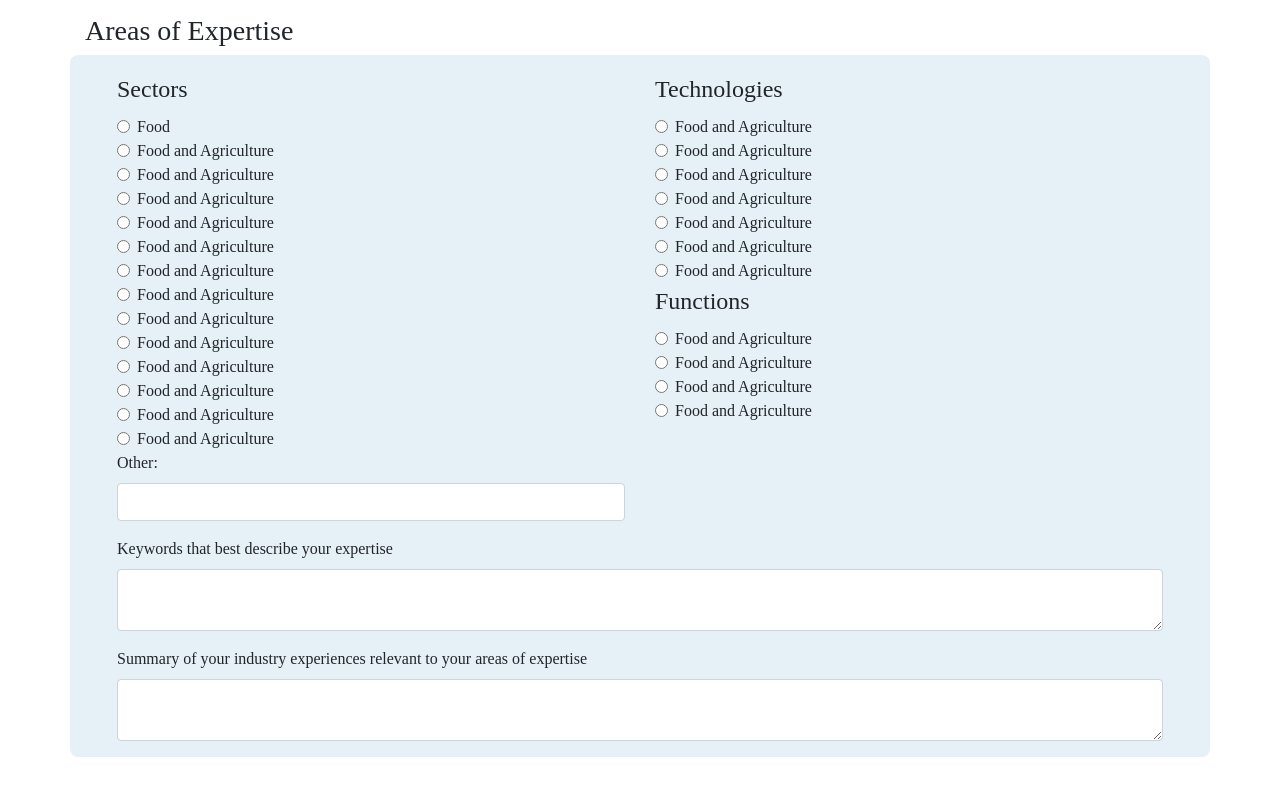
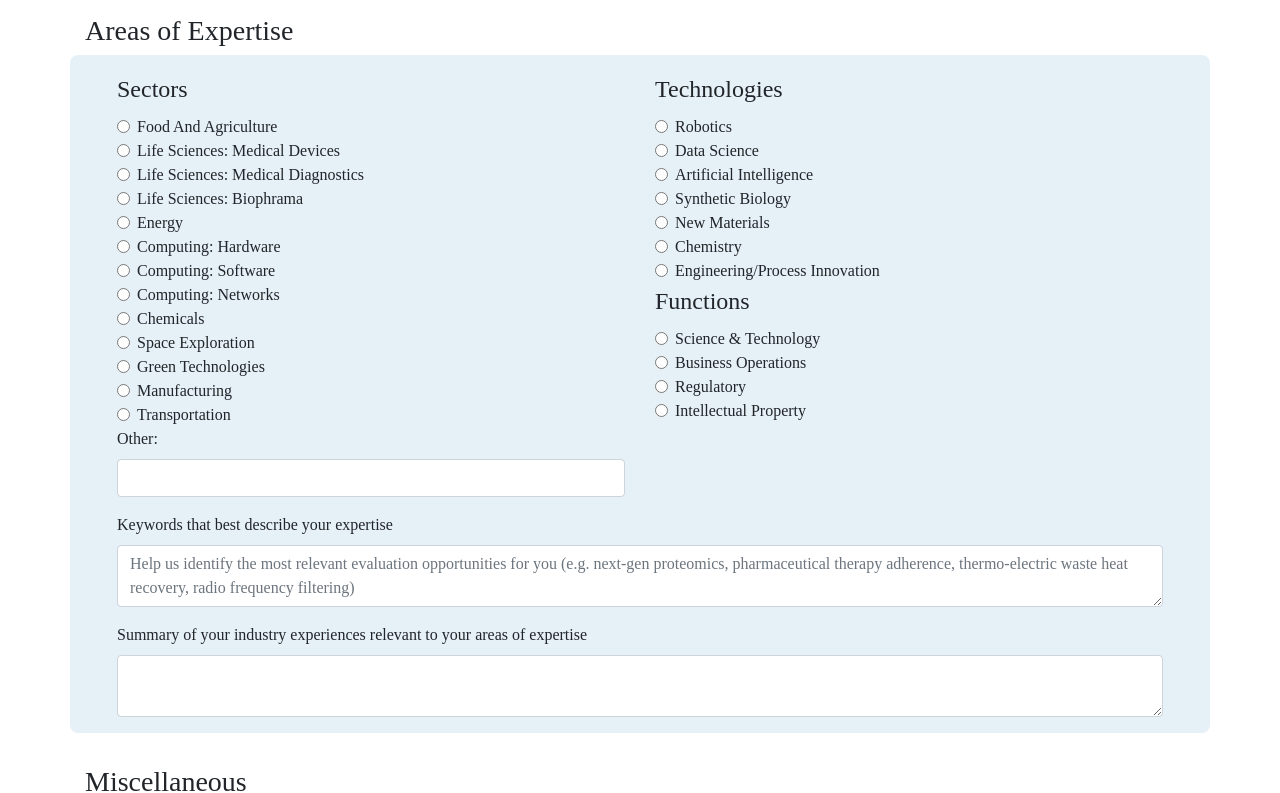
Before and after one commit to Abedfordhart/px-signupform, a React (Create React App) app: page / in a window 1280 px wide. Shown: the part 649-1442 px from the top of the page. Built offline with nearby package versions, Linux system fonts and the light colour scheme.

Commit message:
Add dynamic render for appropriate fields & onChange handler for basic info

```diff
--- a/src/App.js
+++ b/src/App.js
@@ -8,13 +8,87 @@ import ExpertProfileMisc from './components/ExpertProfileMisc/ExpertProfileMisc.
 import CustomButton from './components/Button/Button.js';
 
 class App extends Component {
+
+  state = {
+    basicsFormData: {
+      'Organization': '',
+      'Institutional/Company Bio Link': '',
+      'Department': '',
+      'ResearchGate Profile Link': '',
+      'Title': '',
+      'Academia.edu Profile Link': '',
+    },
+    basicsFormData2: {
+      'oneSentenceBio': '',
+      'summaryOfBackground': ''
+    },
+    sectors: {
+      'Food And Agriculture': false,
+      'Life Sciences: Medical Devices': false,
+      'Life Sciences: Medical Diagnostics': false,
+      'Life Sciences: Biophrama': false,
+      'Energy': false,
+      'Computing: Hardware': false,
+      'Computing: Software': false,
+      'Computing: Networks': false,
+      'Chemicals': false,
+      'Space Exploration': false,
+      'Green Technologies': false,
+      'Manufacturing': false,
+      'Transportation': false
+    },
+    technologies: {
+      'Robotics': false,
+      'Data Science': false,
+      'Artificial Intelligence': false,
+      'Synthetic Biology': false,
+      'New Materials': false,
+      'Chemistry': false,
+      'Engineering/Process Innovation': false
+    },
+    functions: {
+      'Science & Technology': false,
+      'Business Operations': false,
+      'Regulatory': false,
+      'Intellectual Property': false
+    },
+    otherAreas: '',
+    keywordExpertise: '',
+    summaryOfExperience: '',
+    'yes': false,
+    'no': false,
+    'hearAboutUs': ''
+  }
+
+  handleInputChange = this.handleInputChange.bind(this);
+  isChecked = this.isChecked.bind(this)
+
+  handleInputChange(changingState, event) {
+    const {name, value} = event.target;
+    this.setState({
+      [changingState]: {...this.state[changingState], [name]: value}
+    });
+    console.log(changingState)
+  }
+
+  isChecked(event){
+    const {name, value} = event.target
+    console.log(name, value)
+  }
+
   render() {
     return (
       <div className="App">
         <Navbar/>
-        <ExpertProfileBasics/>
-        <ExpertProfileExpertise/>
-        <ExpertProfileMisc/>
+        <ExpertProfileBasics basicsFormData={this.state} handleInputChange={this.handleInputChange}/>
+        <ExpertProfileExpertise
+          handleInputChange={this.handleInputChange}
+          sectors={this.state.sectors}
+          technologies={this.state.technologies}
+          functions={this.state.functions}
+          isChecked={this.isChecked}
+        />
+        <ExpertProfileMisc handleInputChange={this.handleInputChange}/>
         <CustomButton/>
       </div>
     );
--- a/src/components/ExpertProfileBasics/ExpertProfileBasics.js
+++ b/src/components/ExpertProfileBasics/ExpertProfileBasics.js
@@ -1,61 +1,50 @@
-import React, { Component } from 'react';
+import React from 'react';
 import {Container, Row, Col, FormGroup, Input } from 'reactstrap';
 import './ExpertProfileBasics.css';
 
-class ExpertProfileBasics extends Component {
-  render() {
-    return (
+const ExpertProfileBasics = props => (
       <div>
         <Container className="personal-info">
           <Row>
             <Col xs="12">
               <h3>Basics</h3>
             </Col>
-            <Col xs="6">
+              {Object.keys(props.basicsFormData.basicsFormData).map((item, i) => {
+                return (
+                  <Col xs="6" key={i}>
+                    <FormGroup>
+                      <Input
+                        type="text"
+                        name={item}
+                        onChange={(event)=>props.handleInputChange(Object.keys(props)[0], event)}
+                        placeholder={item}
+                      />
+                    </FormGroup>
+                  </Col>
+                )
+              })}
+            <Col xs="12">
               <FormGroup>
-                <Input type="org" name="org" id="exampleorg" placeholder="Organization" />
-              </FormGroup>
-            </Col>
-            <Col xs="6">
-              <FormGroup>
-                <Input type="instituion" name="institution" id="exampleinstitution" placeholder="Institutional/Company Bio Link" />
-              </FormGroup>
-            </Col>
-            <Col xs="6">
-              <FormGroup>
-                <Input type="department" name="department" id="exampledepartment" placeholder="Department" />
-              </FormGroup>
-            </Col>
-            <Col xs="6">
-              <FormGroup>
-                <Input type="reasearchgate" name="reasearchgate" id="exampleresearchgate" placeholder="ResearchGate Profile Link" />
-              </FormGroup>
-            </Col>
-            <Col xs="6">
-              <FormGroup>
-                <Input type="title" name="title" id="exampletitle" placeholder="Title" />
-              </FormGroup>
-            </Col>
-            <Col xs="6">
-              <FormGroup>
-                <Input type="academia" name="academia" id="exampleacademia" placeholder="Academia.edu Profile Link" />
+                <Input type="text"
+                  name="oneSentenceBio"
+                  onChange={(event)=>props.handleInputChange(Object.keys(props.basicsFormData)[1], event)}
+                  placeholder="One-sentence evaluator bio we can share with startups and investors"
+                />
               </FormGroup>
             </Col>
             <Col xs="12">
               <FormGroup>
-                <Input type="evalbio" name="evalbio" id="exampleevalbio" placeholder="One-sentence evaluator bio we can share with startups and investors" />
-              </FormGroup>
-            </Col>
-            <Col xs="12">
-              <FormGroup>
-                <Input type="textarea" name="academia" id="exampleacademia" placeholder="Summary of your academic background (including university affiliations, degrees attained, research experiences and publications)" />
+                <Input
+                  type="textarea"
+                  name="summaryOfBackground"
+                  onChange={(event)=>props.handleInputChange(Object.keys(props.basicsFormData)[1], event)}
+                  placeholder="Summary of your academic background (including university affiliations, degrees attained, research experiences and publications)"
+                />
               </FormGroup>
             </Col>
           </Row>
         </Container>
       </div>
     );
-  }
-}
 
 export default ExpertProfileBasics;
--- a/src/components/ExpertProfileExpertise/ExpertProfileExpertise.js
+++ b/src/components/ExpertProfileExpertise/ExpertProfileExpertise.js
@@ -1,10 +1,8 @@
-import React, { Component } from 'react';
+import React from 'react';
 import {Container, Row, Col, FormGroup, Input, Label } from 'reactstrap';
 import './ExpertProfileExpertise.css';
 
-class ExpertProfileExpertise extends Component {
-  render() {
-    return (
+const ExpertProfileExpertise = props => (
       <div>
         <Container className="expertise-info">
             <h3>Areas of Expertise</h3>
@@ -12,75 +10,14 @@ class ExpertProfileExpertise extends Component {
               <Col md="6">
               <legend align="left">Sectors</legend>
                <FormGroup check>
-                   <Label check>
-                     <Input type="radio" name="radio1" />{' '}
-                      Food
-                   </Label>
-
-                   <Label check>
-                     <Input type="radio" name="radio1" />{' '}
-                      Food and Agriculture
-                   </Label>
-
-                   <Label check>
-                     <Input type="radio" name="radio1" />{' '}
-                      Food and Agriculture
-                   </Label>
-
-                   <Label check>
-                     <Input type="radio" name="radio1" />{' '}
-                      Food and Agriculture
-                   </Label>
-
-                   <Label check>
-                     <Input type="radio" name="radio1" />{' '}
-                      Food and Agriculture
-                   </Label>
-
-                   <Label check>
-                     <Input type="radio" name="radio1" />{' '}
-                      Food and Agriculture
-                   </Label>
-
-                   <Label check>
-                     <Input type="radio" name="radio1" />{' '}
-                      Food and Agriculture
-                   </Label>
-
-                   <Label check>
-                     <Input type="radio" name="radio1" />{' '}
-                      Food and Agriculture
-                   </Label>
-
-                   <Label check>
-                     <Input type="radio" name="radio1" />{' '}
-                      Food and Agriculture
-                   </Label>
-
-                   <Label check>
-                     <Input type="radio" name="radio1" />{' '}
-                      Food and Agriculture
-                   </Label>
-
-                   <Label check>
-                     <Input type="radio" name="radio1" />{' '}
-                      Food and Agriculture
-                   </Label>
-
-                   <Label check>
-                     <Input type="radio" name="radio1" />{' '}
-                      Food and Agriculture
-                   </Label>
-
-                   <Label check>
-                     <Input type="radio" name="radio1" />{' '}
-                      Food and Agriculture
-                   </Label>
-
-                   <Label check>
-                     <Input type="radio" name="radio1" />{' '}
-                      Food and Agriculture
-                   </Label>
+                 {Object.keys(props.sectors).map((item, i) => {
+                  return (
+                    <Label check key={i}>
+                      <Input type="radio" name={item} />{' '}
+                        {item}
+                    </Label>
+                  )
+                 })}
                </FormGroup>
                <FormGroup>
                 <Label for="other">Other:</Label>
@@ -90,68 +27,31 @@ class ExpertProfileExpertise extends Component {
              <Col md="6">
                <legend align="left">Technologies</legend>
                <FormGroup check>
-                   <Label check>
-                     <Input type="radio" name="radio1" />{' '}
-                      Food and Agriculture
-                   </Label>
-
-                   <Label check>
-                     <Input type="radio" name="radio1" />{' '}
-                      Food and Agriculture
-                   </Label>
-
-                   <Label check>
-                     <Input type="radio" name="radio1" />{' '}
-                      Food and Agriculture
-                   </Label>
-
-                   <Label check>
-                     <Input type="radio" name="radio1" />{' '}
-                      Food and Agriculture
-                   </Label>
-
-                   <Label check>
-                     <Input type="radio" name="radio1" />{' '}
-                      Food and Agriculture
-                   </Label>
-
-                   <Label check>
-                     <Input type="radio" name="radio1" />{' '}
-                      Food and Agriculture
-                   </Label>
-
-                   <Label check>
-                     <Input type="radio" name="radio1" />{' '}
-                      Food and Agriculture
-                   </Label>
+                   {Object.keys(props.technologies).map((item, i) => {
+                  return (
+                    <Label check key={i}>
+                      <Input type="radio" name={item} />{' '}
+                        {item}
+                    </Label>
+                  )
+                 })}
                </FormGroup>
                <legend align="left">Functions</legend>
                <FormGroup check>
-                   <Label check>
-                     <Input type="radio" name="radio1" />{' '}
-                      Food and Agriculture
-                   </Label>
-
-                   <Label check>
-                     <Input type="radio" name="radio1" />{' '}
-                      Food and Agriculture
-                   </Label>
-
-                   <Label check>
-                     <Input type="radio" name="radio1" />{' '}
-                      Food and Agriculture
-                   </Label>
-
-                   <Label check>
-                     <Input type="radio" name="radio1" />{' '}
-                      Food and Agriculture
-                   </Label>
+                   {Object.keys(props.functions).map((item, i) => {
+                  return (
+                    <Label check key={i}>
+                      <Input type="radio" name={item} />{' '}
+                        {item}
+                    </Label>
+                  )
+                 })}
                </FormGroup>
              </Col>
              <Col md="12">
               <FormGroup>
                 <Label for="other">Keywords that best describe your expertise</Label>
-                <Input type="textarea" name="org" id="exampleorg" placeholder="" />
+                <Input type="textarea" name="org" id="exampleorg" placeholder="Help us identify the most relevant evaluation opportunities for you (e.g. next-gen proteomics, pharmaceutical therapy adherence, thermo-electric waste heat recovery, radio frequency filtering)" />
               </FormGroup>
               <FormGroup>
                 <Label for="other">Summary of your industry experiences relevant to your areas of expertise</Label>
@@ -161,8 +61,6 @@ class ExpertProfileExpertise extends Component {
             </Row>
         </Container>
       </div>
-    );
-  }
-}
+);
 
 export default ExpertProfileExpertise;
```
Also changed, not shown: src/components/Button/Button.js (+8 -10 lines), src/fonts/GothamLight.ttf (added), src/fonts/GothamMedium.ttf (added).
